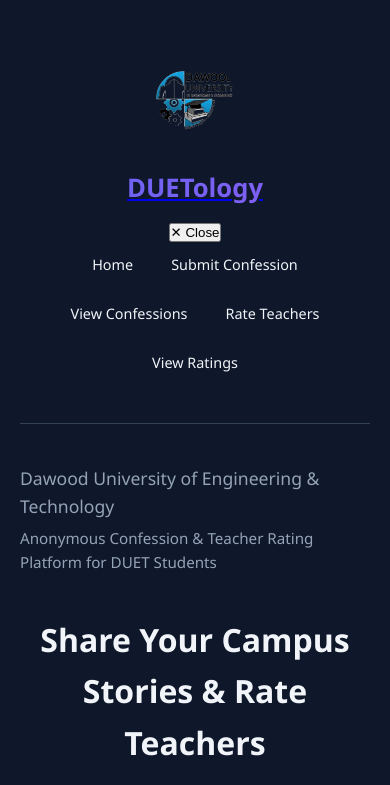
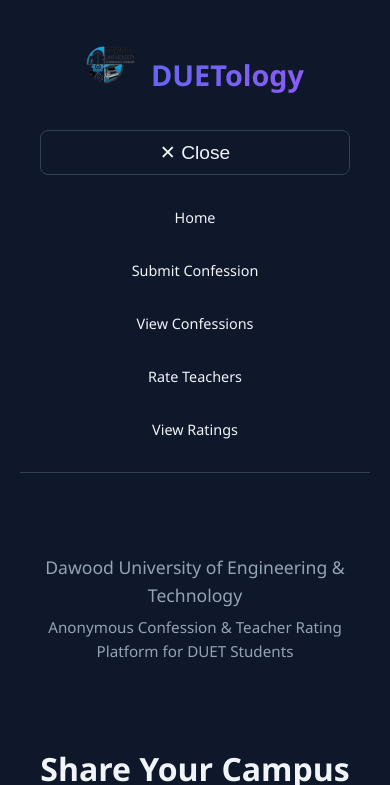
Before and after one commit to muhammadrehan-dev/duetology, a plain HTML site: page public/index.html in a window 390 px wide. Both pictures are taken after a click on the button "☰ Menu". Shown: the top 785 px of the page. Drawn offline with Linux system fonts and the light colour scheme; no server answers.

Commit message:
Update style.css

```diff
--- a/public/assets/css/style.css
+++ b/public/assets/css/style.css
@@ -888,7 +888,6 @@ footer {
     .average-rating {
         font-size: 2rem;
     }
-
 }
 
 /* Teacher Selection & Autocomplete Styles */
@@ -1089,3 +1088,155 @@ footer {
         gap: 4px;
     }
 }
+
+/* Add this to your existing style.css - Navbar Styles */
+
+/* Header with Navbar */
+header {
+    text-align: center;
+    padding: 20px 0;
+    border-bottom: 1px solid var(--border);
+    margin-bottom: 40px;
+}
+
+.header-content {
+    display: flex;
+    align-items: center;
+    justify-content: space-between;
+    max-width: 1200px;
+    margin: 0 auto;
+    padding: 0 20px;
+    flex-wrap: wrap;
+    gap: 20px;
+}
+
+.logo-section {
+    display: flex;
+    align-items: center;
+    gap: 15px;
+    text-decoration: none;
+}
+
+.logo {
+    width: 50px;
+    height: 50px;
+    border-radius: 50%;
+    object-fit: contain;
+}
+
+.site-title {
+    font-size: 1.8rem;
+    background: linear-gradient(135deg, var(--primary), var(--secondary));
+    -webkit-background-clip: text;
+    -webkit-text-fill-color: transparent;
+    background-clip: text;
+    margin: 0;
+}
+
+/* Main Navigation */
+nav {
+    display: flex;
+    gap: 10px;
+    align-items: center;
+    flex-wrap: wrap;
+}
+
+nav a {
+    color: var(--text);
+    text-decoration: none;
+    padding: 10px 20px;
+    border-radius: 8px;
+    transition: all 0.3s;
+    border: 1px solid transparent;
+    font-weight: 500;
+}
+
+nav a:hover {
+    background: var(--bg-card);
+    border-color: var(--primary);
+    transform: translateY(-2px);
+}
+
+nav a.active {
+    background: var(--primary);
+    color: white;
+    border-color: var(--primary);
+}
+
+/* Mobile Menu Toggle */
+.mobile-menu-toggle {
+    display: none;
+    background: none;
+    border: 1px solid var(--border);
+    color: var(--text);
+    padding: 10px 15px;
+    border-radius: 8px;
+    cursor: pointer;
+    font-size: 1.2rem;
+}
+
+/* Responsive Navbar */
+@media (max-width: 768px) {
+    .header-content {
+        flex-direction: column;
+        align-items: stretch;
+    }
+
+    .logo-section {
+        justify-content: center;
+    }
+
+    .mobile-menu-toggle {
+        display: block;
+        width: 100%;
+    }
+
+    nav {
+        display: none;
+        flex-direction: column;
+        width: 100%;
+        gap: 8px;
+    }
+
+    nav.show {
+        display: flex;
+    }
+
+    nav a {
+        width: 100%;
+        text-align: center;
+    }
+}
+
+/* Keep existing tagline/subtitle styles for homepage only */
+.homepage-header {
+    text-align: center;
+    padding: 40px 0;
+}
+
+.homepage-header .logo {
+    width: 80px;
+    height: 80px;
+    margin-bottom: 20px;
+}
+
+.homepage-header h1 {
+    font-size: 3rem;
+    background: linear-gradient(135deg, var(--primary), var(--secondary));
+    -webkit-background-clip: text;
+    -webkit-text-fill-color: transparent;
+    background-clip: text;
+    margin-bottom: 10px;
+}
+
+.tagline {
+    color: var(--text-muted);
+    font-size: 1.1rem;
+    margin-bottom: 5px;
+}
+
+.subtitle {
+    color: var(--text-muted);
+    font-size: 0.95rem;
+    margin-bottom: 20px;
+}
```
